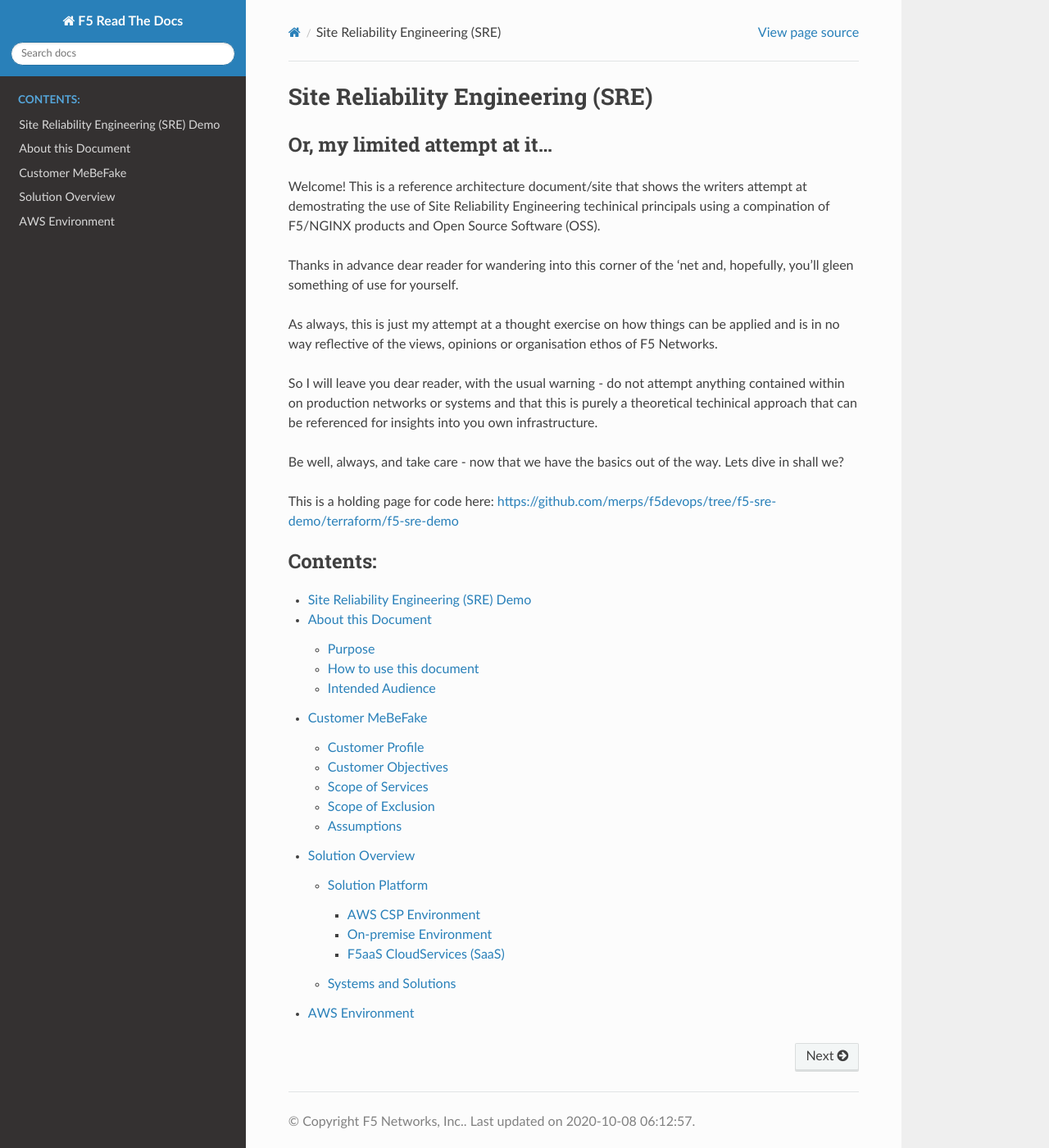
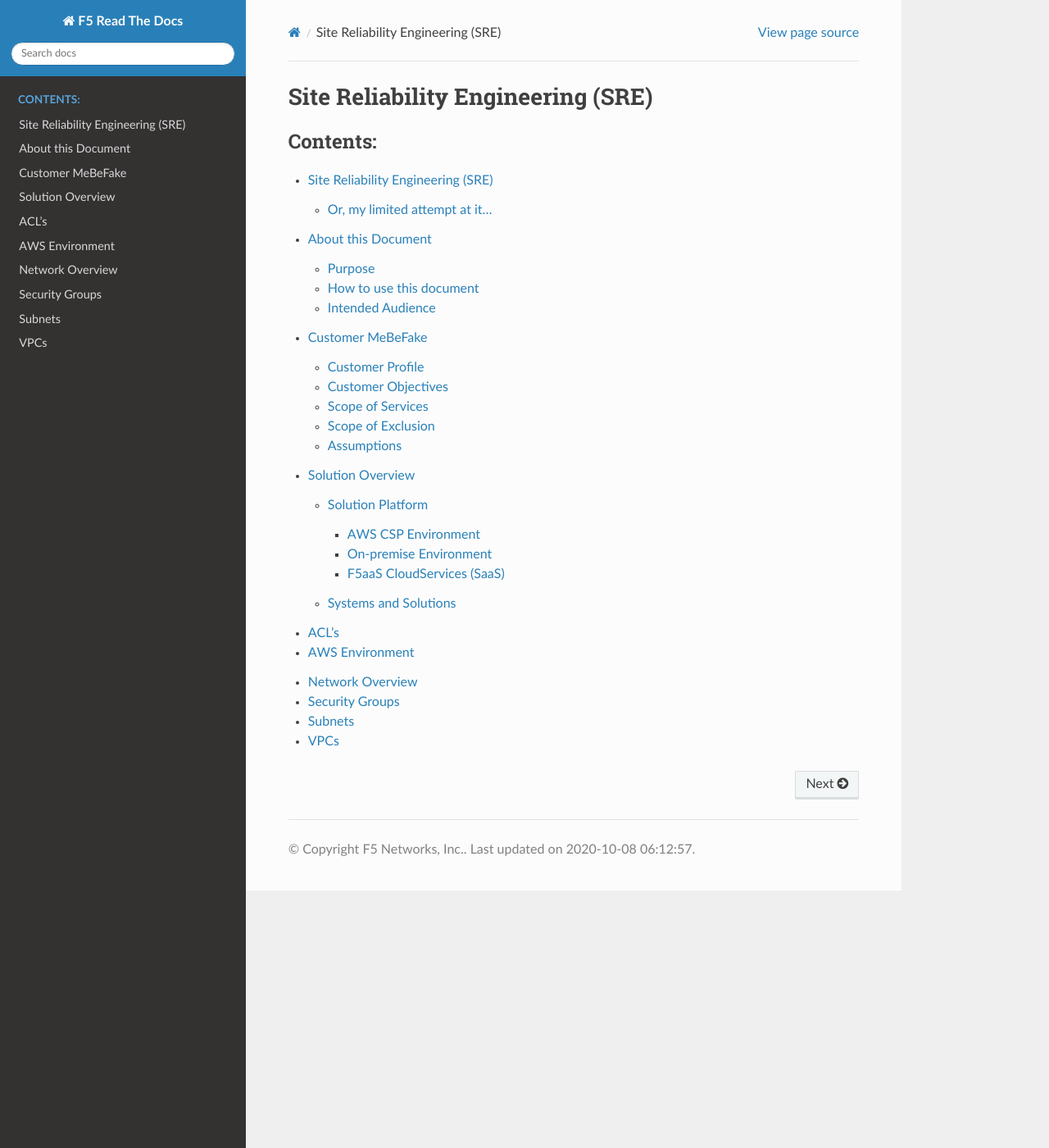
Before and after one commit to merps/f5-rtd-sre-demo, a Sphinx documentation site: the page built from docs/index.rst, in a window 1280 px wide and 1400 px high. Shown: the whole window at 82% size. Built offline with Sphinx 7.4.7 and the Read the Docs theme 2.0.0, drawn with Linux system fonts in a browser that asks for light colours; pages that are not in the unit, such as notebooks, are missing from menus.

Commit message:
updated aws description

```diff
--- a/docs/index.rst
+++ b/docs/index.rst
@@ -1,38 +1,16 @@
 Site Reliability Engineering (SRE)
 ==================================================================
-
-Or, my limited attempt at it...
-------------------------------------------------------------------
-
-Welcome! This is a reference architecture document/site that shows the writers attempt at
-demostrating the use of Site Reliability Engineering techinical principals using a compination of
-F5/NGINX products and Open Source Software (OSS).
-
-Thanks in advance dear reader for wandering into this corner of the 'net and, hopefully, you'll gleen
-something of use for yourself.
-
-As always, this is just my attempt at a thought exercise on how things can be applied and is in no
-way reflective of the views, opinions or organisation ethos of F5 Networks.
-
-So I will leave you dear reader, with the usual warning - do not attempt anything contained within
-on production networks or systems and that this is purely a theoretical techinical approach that can
-be referenced for insights into you own infrastructure.
-
-Be well, always, and take care - now that we have the basics out of the way.  Lets dive in shall we?
-
-This is a holding page for code here:
-https://github.com/merps/f5devops/tree/f5-sre-demo/terraform/f5-sre-demo
 
 .. toctree::
    :maxdepth: 4
    :caption: Contents:
    :glob:
 
-   html/intro.rst
-   html/about.rst
-   html/customer.rst
-   html/solution.rst
-   html/aws/aws.rst
+   intro
+   hld/about
+   hld/customer
+   hld/solution
+   hld/aws/*
    onprem/*
    images/*
    examples/*
```
Also changed, not shown: docs/intro.rst (added, +24 -0 lines), docs/hld/about.rst (renamed from docs/html/about.rst), docs/hld/aws/acl.rst (renamed from docs/html/aws/acl.rst), docs/hld/aws/aws.rst (renamed from docs/html/aws/aws.rst), docs/hld/aws/overview.rst (renamed from docs/html/aws/overview.rst), docs/hld/aws/sg.rst (renamed from docs/html/aws/sg.rst), docs/hld/aws/subnets.rst (renamed from docs/html/aws/subnets.rst), docs/hld/aws/vpcs.rst (renamed from docs/html/aws/vpcs.rst), docs/hld/customer.rst (renamed from docs/html/customer.rst), docs/hld/intro.rst (renamed from docs/html/intro.rst), docs/hld/onprem/onprem.rst (renamed from docs/html/onprem/onprem.rst), docs/hld/solution.rst (renamed from docs/html/solution.rst).
